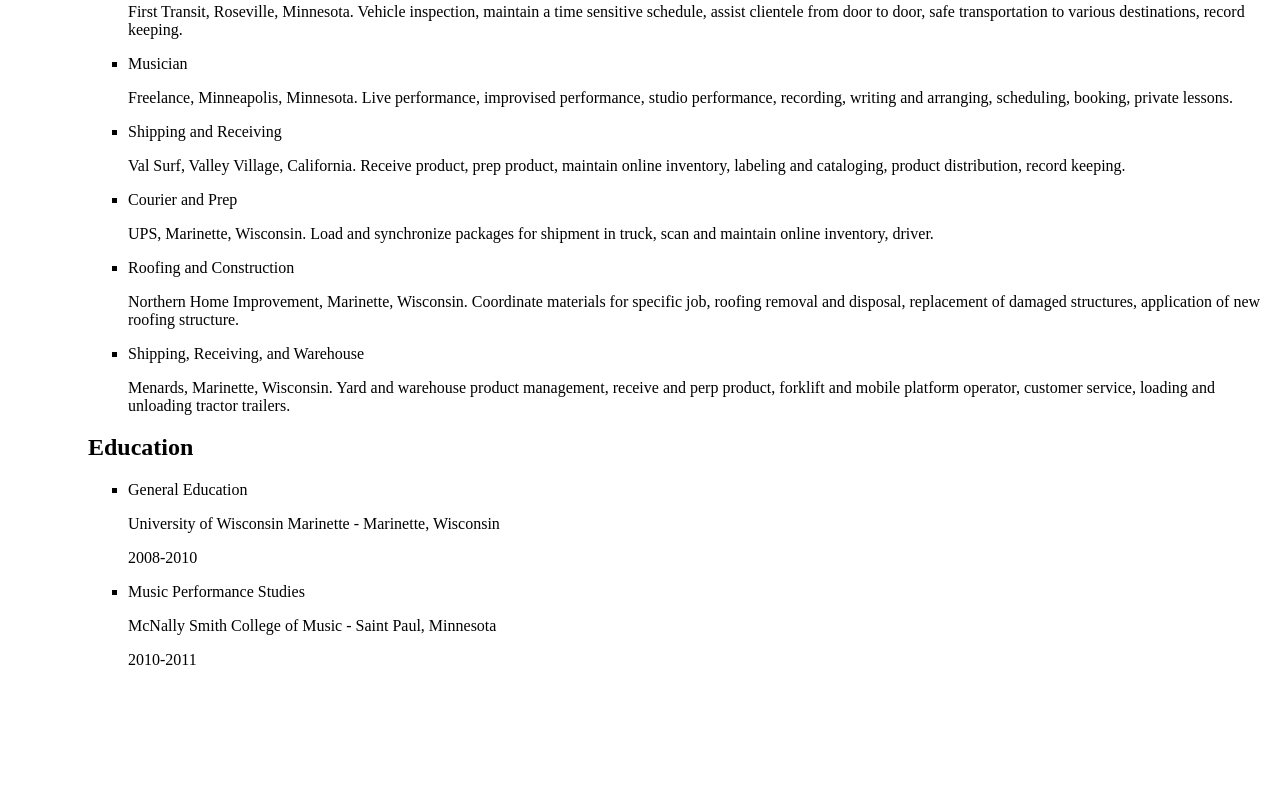
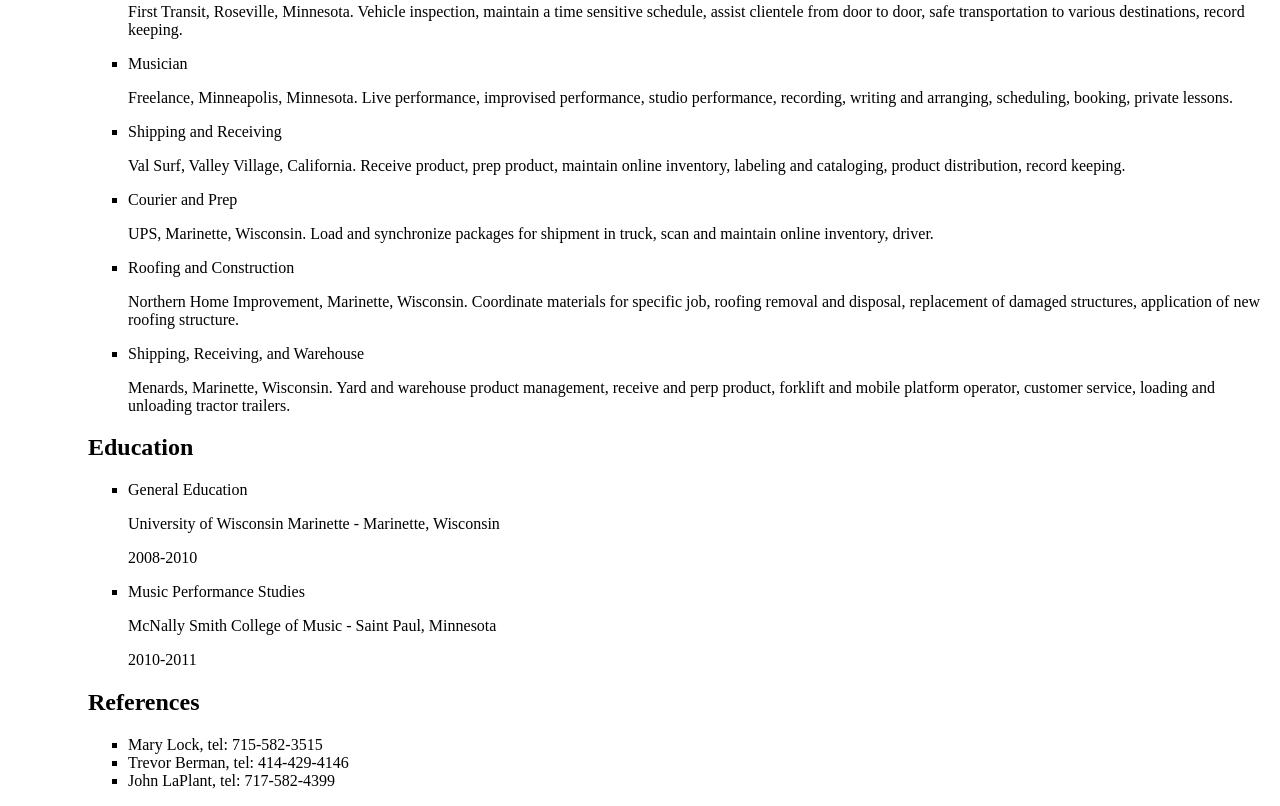
Before and after one commit to kylebermanhub/kylebermanhub.github.io, a plain HTML site: page index.html in a window 1280 px wide. Shown: the part 367-1173 px from the top of the page. Before the commit the page ends 1052 px from the top, so only its background shows below. Drawn offline with Linux system fonts and the light colour scheme.

Commit message:
references portion

```diff
--- a/index.html
+++ b/index.html
@@ -44,6 +44,11 @@
     <p>McNally Smith College of Music - Saint Paul, Minnesota</p>
     <p>2010-2011</p>
   </ul>
+  <h2>References</h2>
+  <ul>
+    <li>Mary Lock, tel: 715-582-3515</li>
+    <li>Trevor Berman, tel: 414-429-4146</li>
+    <li>John LaPlant, tel: 717-582-4399</li>
 
 
 
```
